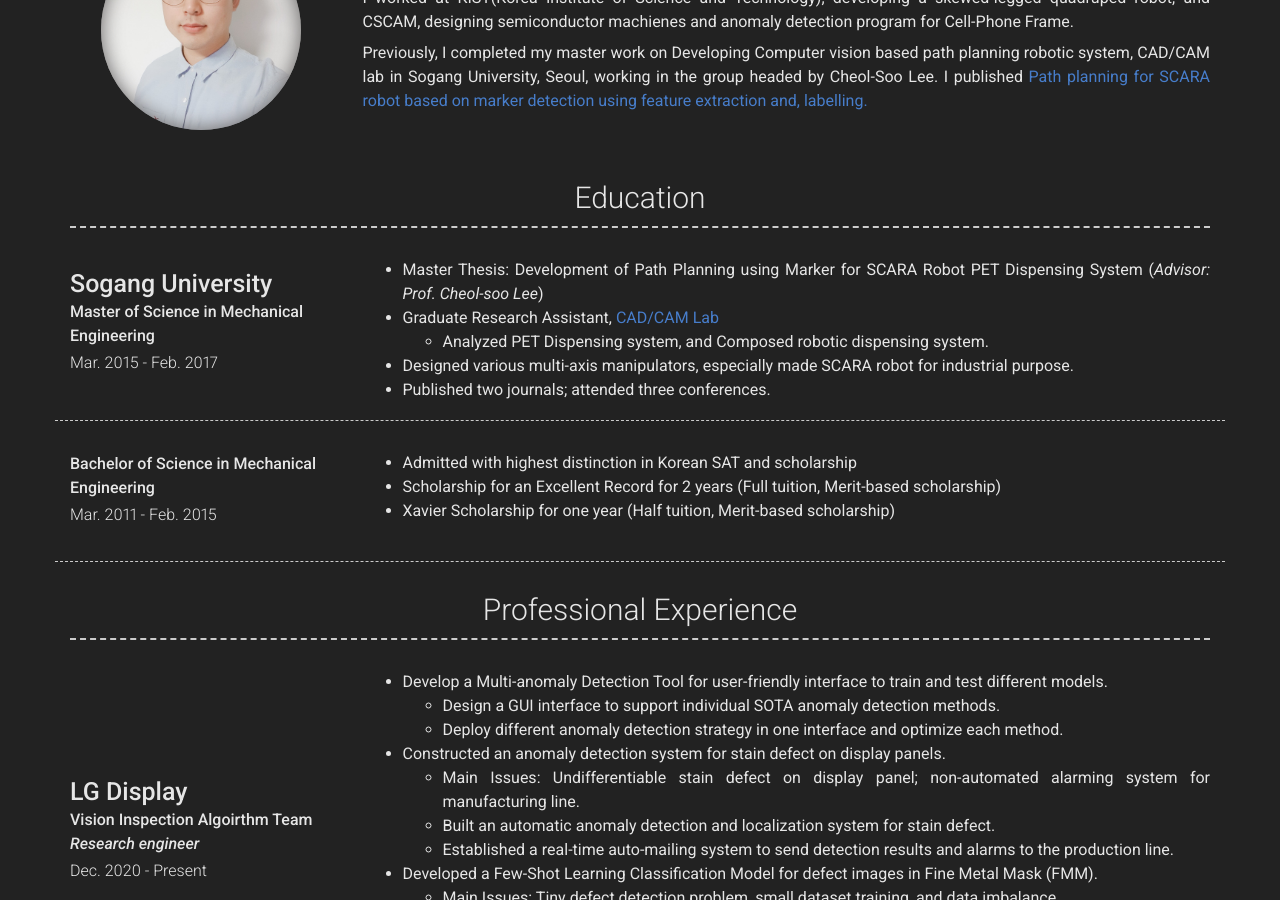
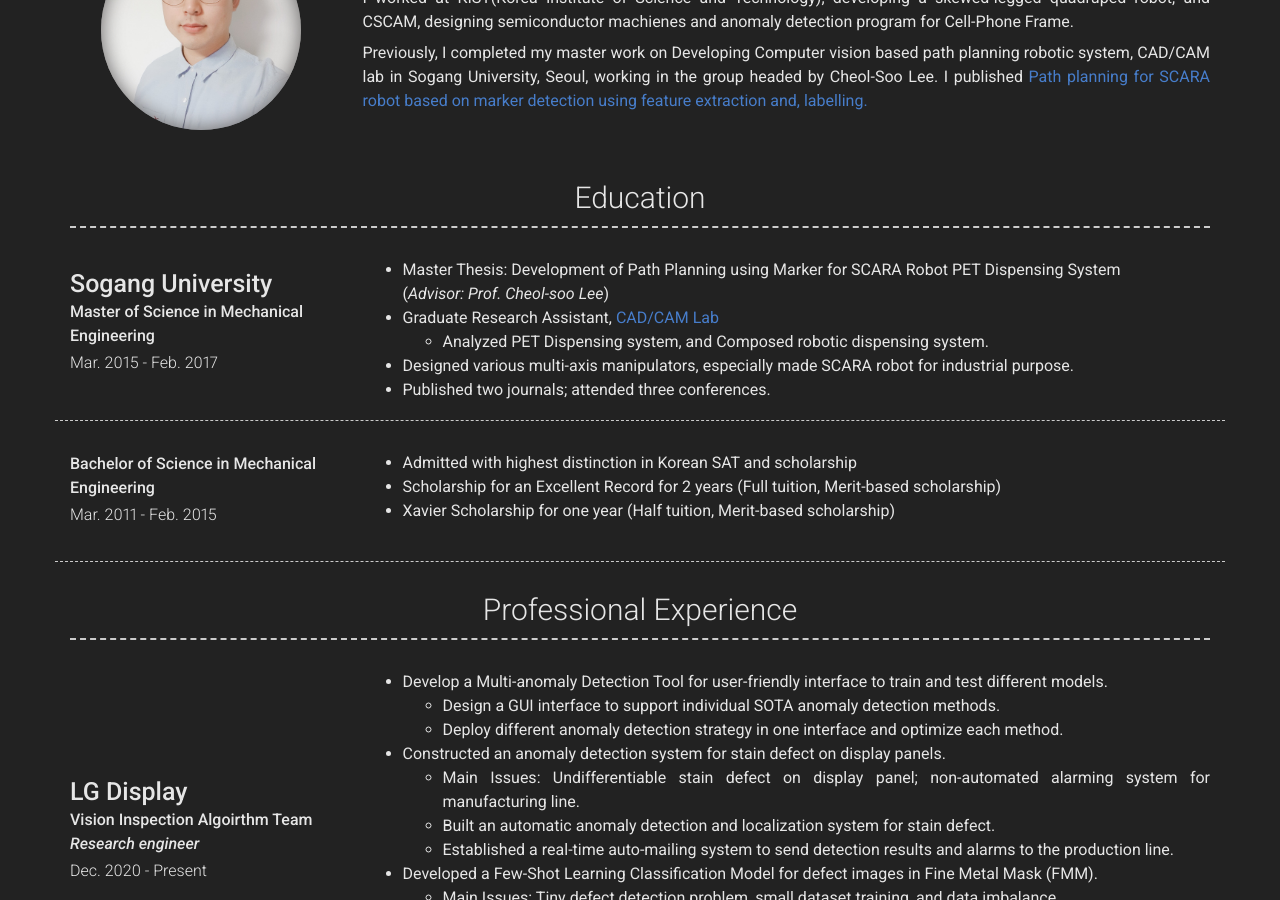
Before and after one commit to jiyang91/jiyang91.github.io, a Jekyll site: the page built from index.md, in a window 1280 px wide and 900 px high, scrolled down 372 px. Built offline with Jekyll 4.4.1, drawn with Linux system fonts in a browser that asks for light colours; nearby versions of some CDN libraries.

```diff
--- a/_config.yml
+++ b/_config.yml
@@ -53,7 +53,8 @@ content:
         sub_title: Master of Science in Mechanical Engineering
         caption: Mar. 2015 - Feb. 2017
         description: |
-          - Master Thesis: Development of Path Planning using Marker for SCARA Robot PET Dispensing System (*Advisor: Prof. Cheol-soo Lee*)
+          - Master Thesis: Development of Path Planning using Marker for SCARA Robot PET Dispensing System
+            <br/>(*Advisor: Prof. Cheol-soo Lee*)
           - Graduate Research Assistant, <a ref="http://cadcam.sogang.ac.kr/index.php">CAD/CAM Lab</a>
             - Analyzed PET Dispensing system, and Composed robotic dispensing system.
           - Designed various multi-axis manipulators, especially made SCARA robot for industrial purpose.
```
Also changed, not shown: 8 other files.
